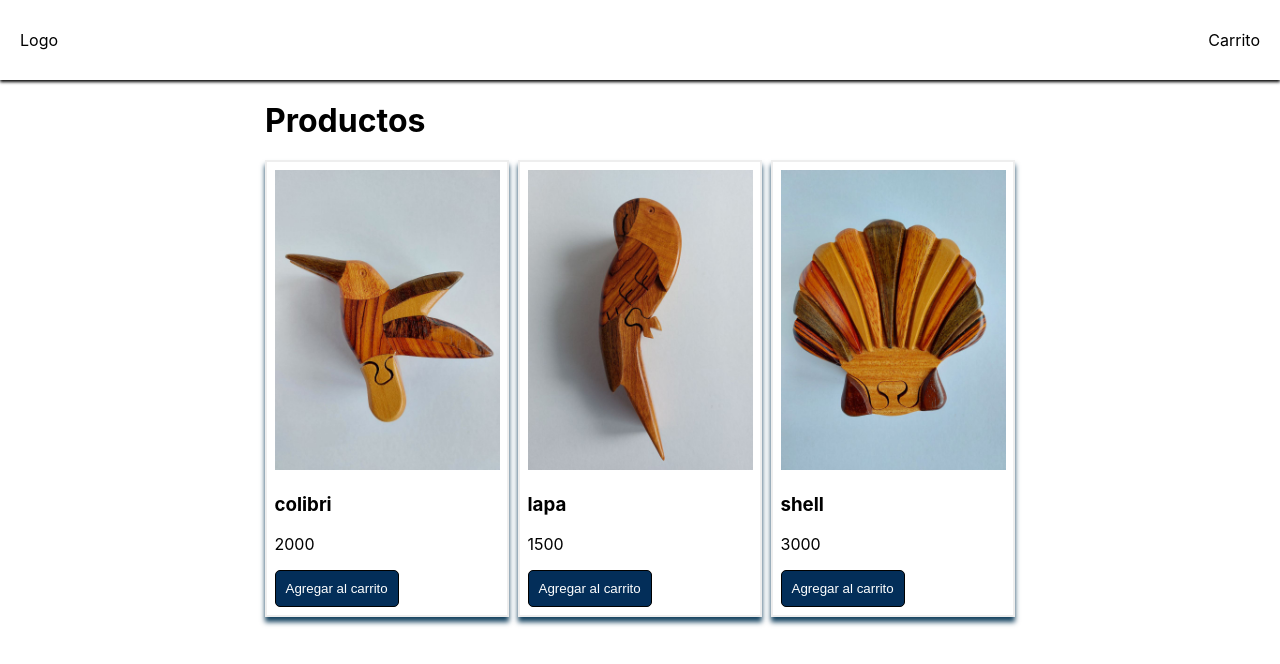
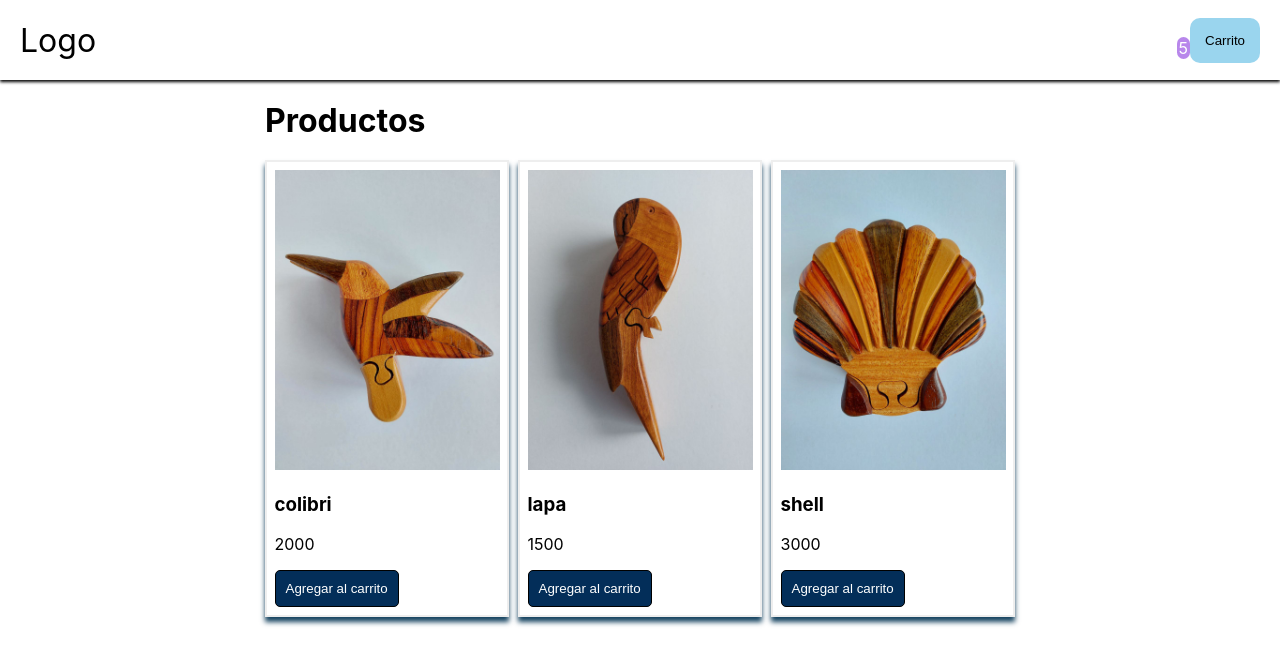
Before and after one commit to fitocr97/carrito-basico-react, a React (Create React App) app: page / in a window 1280 px wide. Shown: the top 664 px of the page. Built offline with nearby package versions, Linux system fonts and the light colour scheme.

Commit message:
se agrego el componente bubble

```diff
--- /dev/null
+++ b/src/components/BubbleAlert.js
@@ -0,0 +1,23 @@
+import { Component } from "react";
+
+const styles= {
+    bubbleAlert: {
+        backgroundColor: '#b887eb',
+        borderRadius: '15px',
+        padding: '1px 2px',
+        color: 'white',
+        fontSize: '1em',
+        width: '20'
+    }
+}
+
+
+class BubbleAlert extends Component{
+    render(){
+        return(
+            <span style={styles.bubbleAlert}>5</span>
+        )
+    }
+}
+
+export default BubbleAlert
--- /dev/null
+++ b/src/components/Carro.js
@@ -0,0 +1,40 @@
+import { Component} from "react";
+import BubbleAlert from './BubbleAlert';
+
+const styles = {
+    carro: {
+        backgroundColor: "#9ad5ee",
+        border: 'none',
+        padding: '15px',
+        borderRadius: '10px',
+        cursor: 'pointer'
+    },
+    bubble:{
+        position: 'relative',
+        marginStart: '2px',
+        marginTop: '20px'
+    },
+    pos:{
+        display:'flex',
+        flexDirection:'row',
+    }
+
+}
+
+class Carro extends Component{
+    render(){
+        return(
+            <div style={styles.pos}>
+                <span style={styles.bubble}>
+                    <BubbleAlert/>
+                </span>
+                <button style={styles.carro}>
+                    Carrito
+                </button>
+
+            </div>
+        )
+    }
+}
+
+export default Carro
--- /dev/null
+++ b/src/components/Logo.js
@@ -0,0 +1,17 @@
+import { Component } from "react";
+
+const styles = {
+    logo: {
+        fontSize: '2em'
+    }
+}
+
+class Logo extends Component{
+    render(){
+        return(
+            <p style={styles.logo}>Logo</p>
+        )
+    }
+}
+
+export default Logo
--- a/src/components/Navbar.js
+++ b/src/components/Navbar.js
@@ -1,4 +1,6 @@
 import { Component } from "react";
+import Logo from './Logo'
+import Carro from './Carro'
 
 const styles={
     navbar:{
@@ -17,8 +19,8 @@ class Navbar extends Component{
     render(){
         return(
             <nav style={styles.navbar}>
-                <p>Logo</p>
-                <p>Carrito</p>
+                <Logo/>
+                <Carro/>
             </nav>
         )
     }
```
